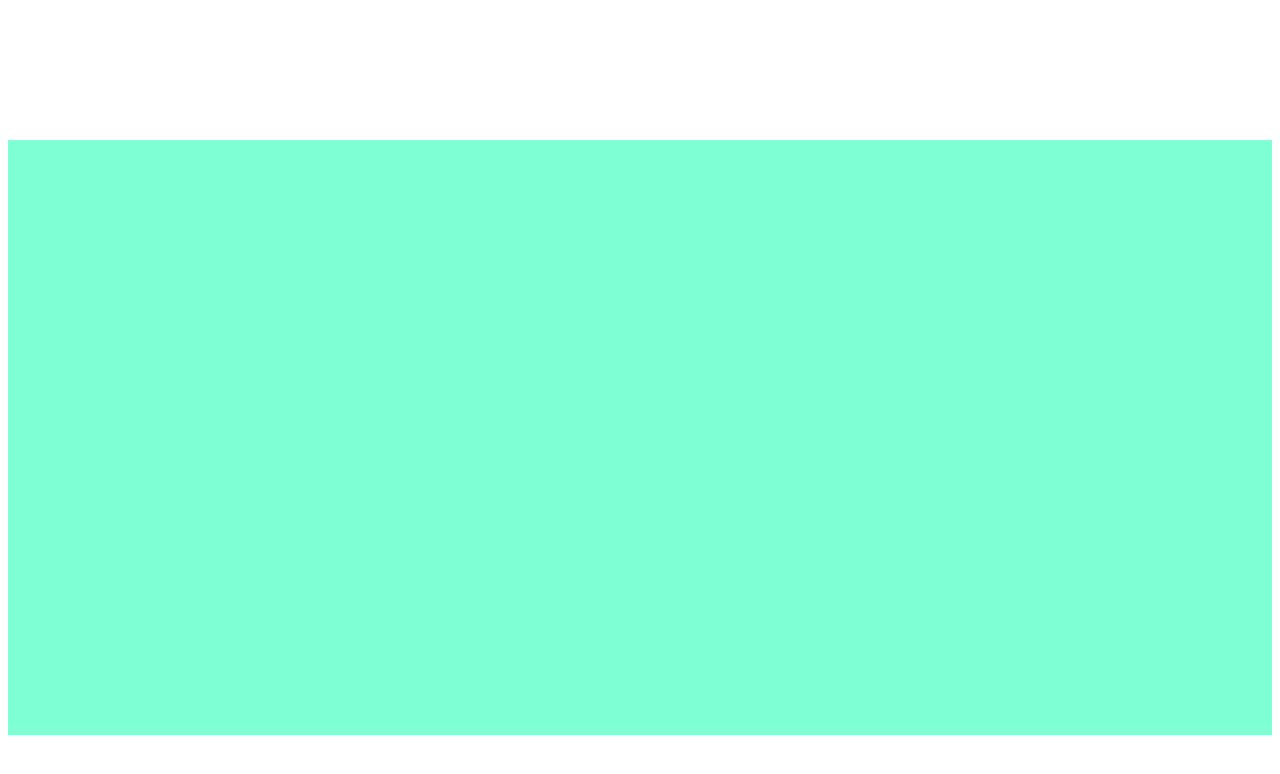
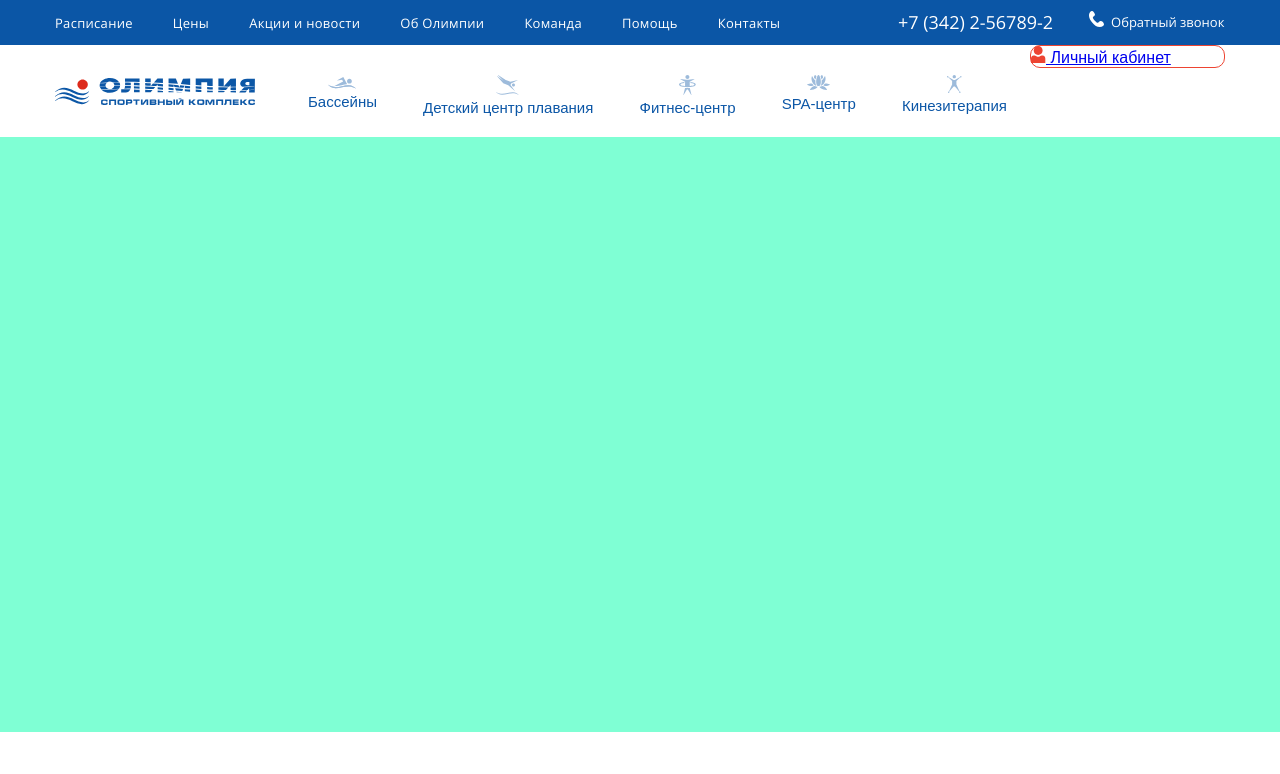
Before and after one commit to aleksaandr24/olympia-homepage, a plain HTML site: page index.html in a window 1280 px wide. Drawn offline with Linux system fonts and the light colour scheme.

Commit message:
Header top end, header second logo and menu update

```diff
--- a/css/grid.css
+++ b/css/grid.css
@@ -1,9 +1,5 @@
 .col {
     float: left;
-    padding-left: 15px;
-    padding-right: 15px;
-
-    /* outline: 1px solid black;  */
 }
 
 .row:after {
@@ -13,14 +9,13 @@
 }
 
 .row {
-    margin-left: -15px;
-    margin-right: -15px;
+    display: flex;
+    flex-direction: row;
 }
 
 .container {
     margin: 0 auto;
-    margin-top: 5px;
-    padding: 15px;
+    height: 100%;
 }
 
 .col-12 {
--- a/css/style.css
+++ b/css/style.css
@@ -2,22 +2,127 @@
 
 /* ============ Fonts ================== */
 @font-face {
-    font-family: "SegoeUIBlack";
-    src: url("../fonts/seguibl.ttf");
+    font-family: "Open Sans";
+    src: url("../fonts/OpenSans-Regular.ttf");
 }
 
 
 /* ============= General ================ */
 html, body {
     font-family: Arial, Helvetica, sans-serif;
+    margin: 0;
+    padding: 0;
 }
 
 /* ============= Section Header ========= */
 .header {
-    height: 132px;
+    height: 137px;
+    background: linear-gradient(to bottom, #0B56A6 45px, #FFFFFF 45px);
 }
 
+.header__first-row {
+    height: 45px;
+}
 
+.header__second-row {
+    height: 92px;
+}
+
+.header__top-text {
+    font-family: "Open Sans";
+    color: #FFFFFF;
+    font-size: 13px;
+}
+
+.header__top-menu {
+    padding-right: 50px;
+    padding-top: 14px;
+}
+
+.header__top-menu-list {
+    list-style: none;
+    margin: 0 auto;
+    padding-left: 0;
+    display: flex;
+    flex-direction: row;
+}
+
+.header__top-menu-list > li {
+    padding-right: 40px;
+    letter-spacing: 0.3px;
+}
+
+.header__top-menu-list > li:nth-child(7) {
+    padding-right: 0;
+}
+
+.header__top-menu-link, .header__top-menu-link:visited {
+    color: #FFFFFF;
+    text-decoration: none;
+}
+
+.header__phone {
+    display: flex;
+    flex-direction: row;
+}
+
+.header__phone-number {
+    padding-top: 10px;
+    padding-left: 63px;
+    font-size: 18px;
+}
+
+.header__phone-callback {
+    padding-top: 11px;
+    padding-left: 36px;
+}
+
+.header__phone-callback-link, .header__phone-callback-link:visited {
+    color: #FFFFFF;
+    text-decoration: none;
+}
+
+.header__phone-callback-link > img {
+    margin-right: 7px;
+}
+
+.header__logo {
+    padding-top: 33px;
+}
+
+.header__main-menu {
+    padding-left: 58px;
+    padding-right: 23px;
+    padding-top: 30px;
+}
+
+.header__main-menu-list {
+    list-style: none;
+    margin: 0 auto;
+    padding-left: 0;
+    display: flex;
+    flex-direction: row;
+    justify-content: space-between;
+}
+
+.header__main-menu-list > li {
+    text-align: center;
+}
+
+.header__main-menu-link, .header__main-menu-link:visited {
+    color: #0B56A6;
+    text-decoration: none;
+    font-size: 15px;
+}
+
+.header__main-menu-pic {
+
+}
+
+.header__account-button {
+    border: 1px solid #ED4432;
+    border-radius: 10px;
+}
 /* ============= Section Slider ========= */
 .slider {
     height: 595px;
--- a/index.html
+++ b/index.html
@@ -10,37 +10,52 @@
 <body>
     <header class="header">
         <div class="container">
-            <div class="row">
+            <div class="row header__first-row">
                 <div class="col-lg-8">
                     <div class="header__top-menu">
-
+                        <ul class="header__top-menu-list header__top-text">
+                            <li><a class="header__top-menu-link" href="#">Расписание</a></li>
+                            <li><a class="header__top-menu-link" href="#">Цены</a></li>
+                            <li><a class="header__top-menu-link" href="#">Акции и новости</a></li>
+                            <li><a class="header__top-menu-link" href="#">Об Олимпии</a></li>
+                            <li><a class="header__top-menu-link" href="#">Команда</a></li>
+                            <li><a class="header__top-menu-link" href="#">Помощь</a></li>
+                            <li><a class="header__top-menu-link" href="#">Контакты</a></li>
+                        </ul>
                     </div>
                 </div>
-                <div class="col-lg-2">
-                    <div class="header__phone-number">
-
-                    </div>
-                </div>
-                <div class="col-lg-2">
-                    <div class="header__callback">
-
+                <div class="col-lg-4 header__phone">
+                    <div class="header__phone-number header__top-text">+7 (342) 2-56789-2</div>
+                    <div class="header__phone-callback header__top-text">
+                        <a class="header__phone-callback-link" href="#"><img src="img/phone.svg">Обратный звонок</a>
                     </div>
                 </div>
             </div>
-            <div class="row">
+            <div class="row header__second-row">
                 <div class="col-lg-2">
-                    <div class="header__brand">
-
+                    <div class="header__logo">
+                        <a href="#"><img src="img/logo.svg"></a>
                     </div>
                 </div>
                 <div class="col-lg-8">
                     <div class="header__main-menu">
-
+                        <ul class="header__main-menu-list">
+                            <li><a class="header__main-menu-link" href="#"><img class="header__main-menu-pic" src="img/menu-icon-1.svg"><br>Бассейны</a></li>
+                            <li><a class="header__main-menu-link" href="#"><img class="header__main-menu-pic" src="img/menu-icon-2.svg"><br>Детский центр плавания</a></li>
+                            <li><a class="header__main-menu-link" href="#"><img class="header__main-menu-pic" src="img/menu-icon-3.svg"><br>Фитнес-центр</a></li>
+                            <li><a class="header__main-menu-link" href="#"><img class="header__main-menu-pic" src="img/menu-icon-4.svg"><br>SPA-центр</a></li>
+                            <li><a class="header__main-menu-link" href="#"><img class="header__main-menu-pic" src="img/menu-icon-5.svg"><br>Кинезитерапия</a></li>
+                        </ul>
                     </div>
                 </div>
                 <div class="col-lg-2">
                     <div class="header__account">
-
+                        <a href="#">
+                            <div class="header__account-button">
+                                <img src="img/union.svg">
+                                Личный кабинет
+                            </div>
+                        </a>
                     </div>
                 </div>
             </div>
```
Also changed, not shown: fonts/OpenSans-Regular.ttf (added), img/Burger.png (deleted), img/Burger@2x.png (deleted), img/logo.svg (added), img/menu-icon-1.svg (added), img/menu-icon-2.svg (added), img/menu-icon-3.svg (added), img/menu-icon-4.svg (added), img/menu-icon-5.svg (added), img/phone.svg (added), img/union.svg (added).
